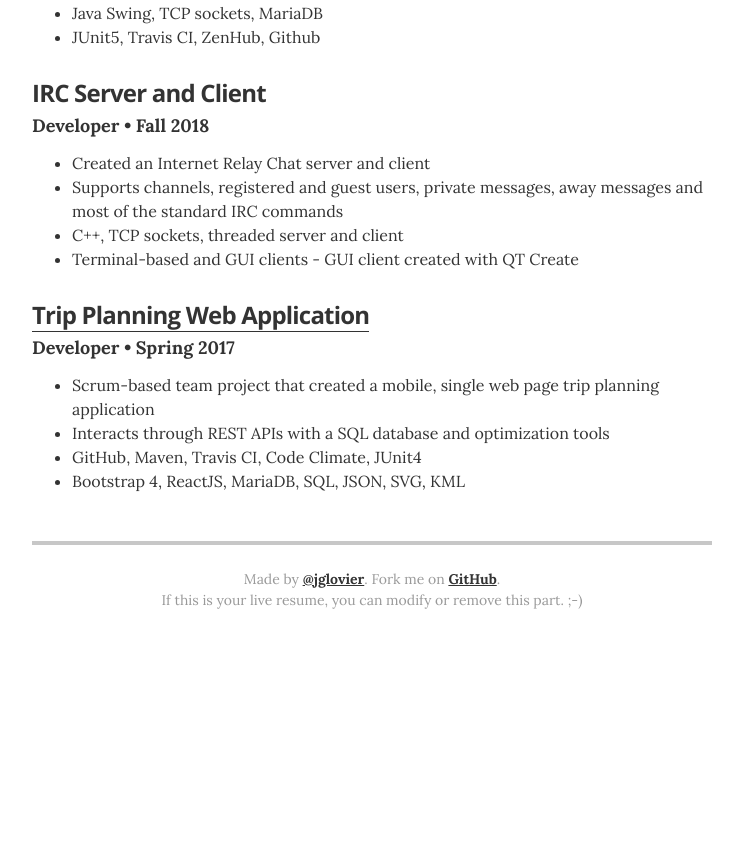
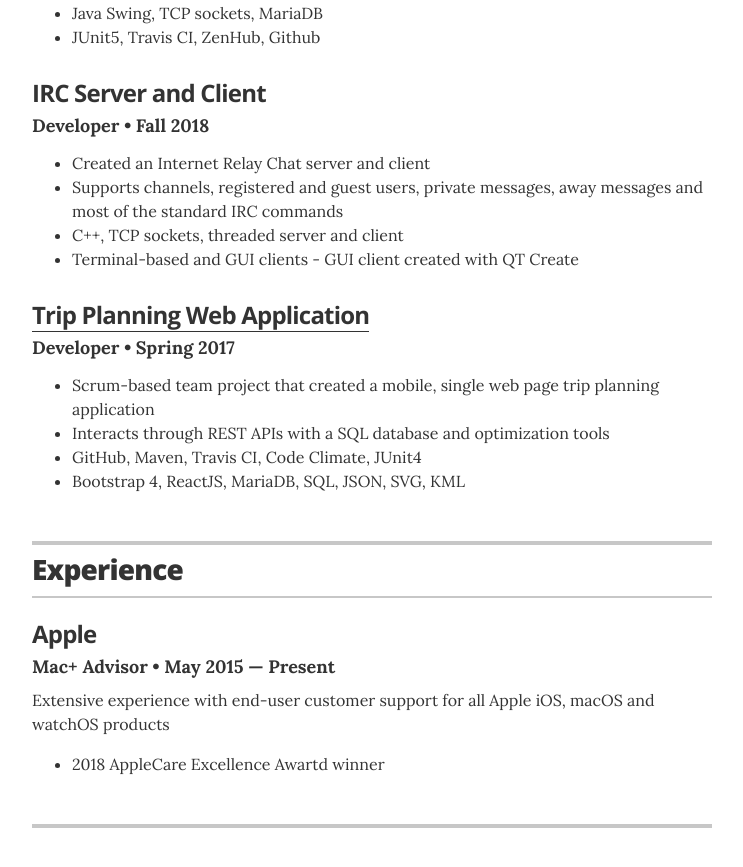
Before and after one commit to zwomeldorph/zwomeldorph.github.io, a Jekyll site: the page built from index.html, in a window 1280 px wide and 900 px high, scrolled down 1174 px. Shown: the top 867 px of the window, without its empty margins (268-1011 px from the left). Built offline with Jekyll 4.4.1, drawn with Linux system fonts in a browser that asks for light colours; before the commit the page ends 1833 px from its top, so only the background shows below that; some of the changed lines change nothing that is shown.

Commit message:
experience

```diff
--- a/_config.yml
+++ b/_config.yml
@@ -1,6 +1,6 @@
 # Site settings
 title: "Zane Womeldorph Resume"
-description: "A resume template for Jekyll and GitHub Pages sites."
+description: "A resume made with Jekyll and GitHub Pages."
 
 # Build settings
 markdown: kramdown
@@ -33,7 +33,7 @@ resume_looking_for_work:        "yes"
 
 # Decide which sections to use
 # comment out to hide
-resume_section_experience:      false
+resume_section_experience:      true
 resume_section_education:       true
 resume_section_projects:        true
 resume_section_skills:          true
--- a/_data/experience.yml
+++ b/_data/experience.yml
@@ -1,19 +1,6 @@
 # Jobs
-# VP of Global Communications
-- company: Springfield International Human Rights Outreach
-  position: VP of Global Communications
-  duration: Oct, 2013 &mdash; Present
-  summary: Write about your core competencies in one or two sentences describing your position. If you held the position for a long time, it could be a longer section, including a couple bullet points	<ul class="resume-item-list"><li>A project you are proud of</li><li>Another awesome project</li><li>or a team or department you worked with</li></ul>
-
-# Director of Digital Stratgy
-- company: United Nations Human Rights Council
-  position: Director of Digital Strategy
-  duration:  Jun, 2010 &mdash; Sept, 2013
-  summary: If your stint was shorter, feel free to be brief and just call out the most meaningful points of your role. Be concise, and be meaninful. The person reading just needs enough to want to talk to you more about your experience.
-
-
-# Communications Coordinator
-- company: Springfield Women & Children's Center
-  position: Communications Coordinator
-  duration:   Jun, 2008  &mdash; May, 2010
-  summary: Led communication efforts across digital and traditional media channels for marketing and public relations, internal communication strategies, and coordinated support programs for the recipients of the center's services.
+# Mac Advisor
+- company: Apple
+  position: Mac+ Advisor
+  duration: May 2015 &mdash; Present
+  summary: Extensive experience with end-user customer support for all Apple iOS, macOS and watchOS products	<ul class="resume-item-list"><li>2018 AppleCare Excellence Awartd winner</li></ul>
--- a/_layouts/resume.html
+++ b/_layouts/resume.html
@@ -241,8 +241,6 @@
       {% endif %}
 
       <footer class="page-footer">
-        <p class="footer-line">Made by <a href="http://twitter.com/jglovier">@jglovier</a>. Fork me on <a href="https://github.com/jglovier/resume-template">GitHub</a>.</p>
-        <p class="footer-line">If this is your live resume, you can modify or remove this part. ;-)</p>
       </footer>
 
     </div>
```
